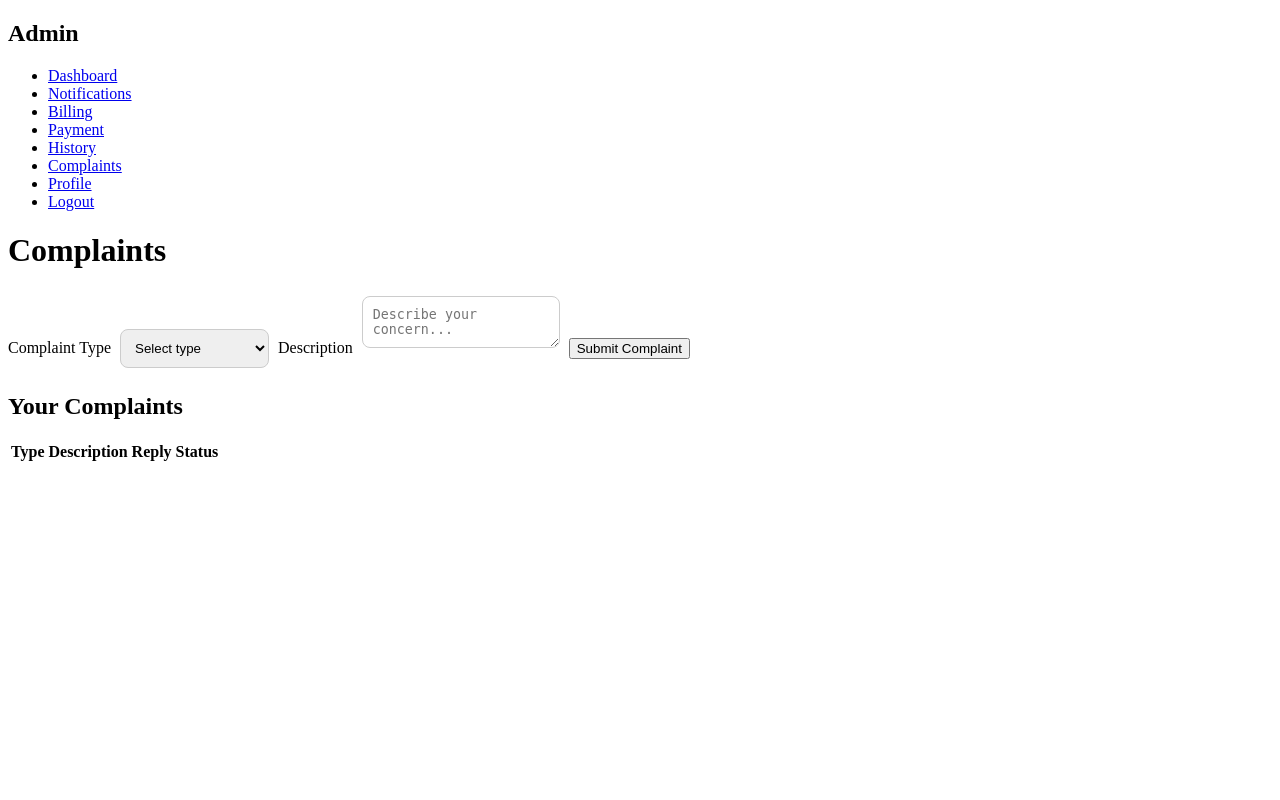
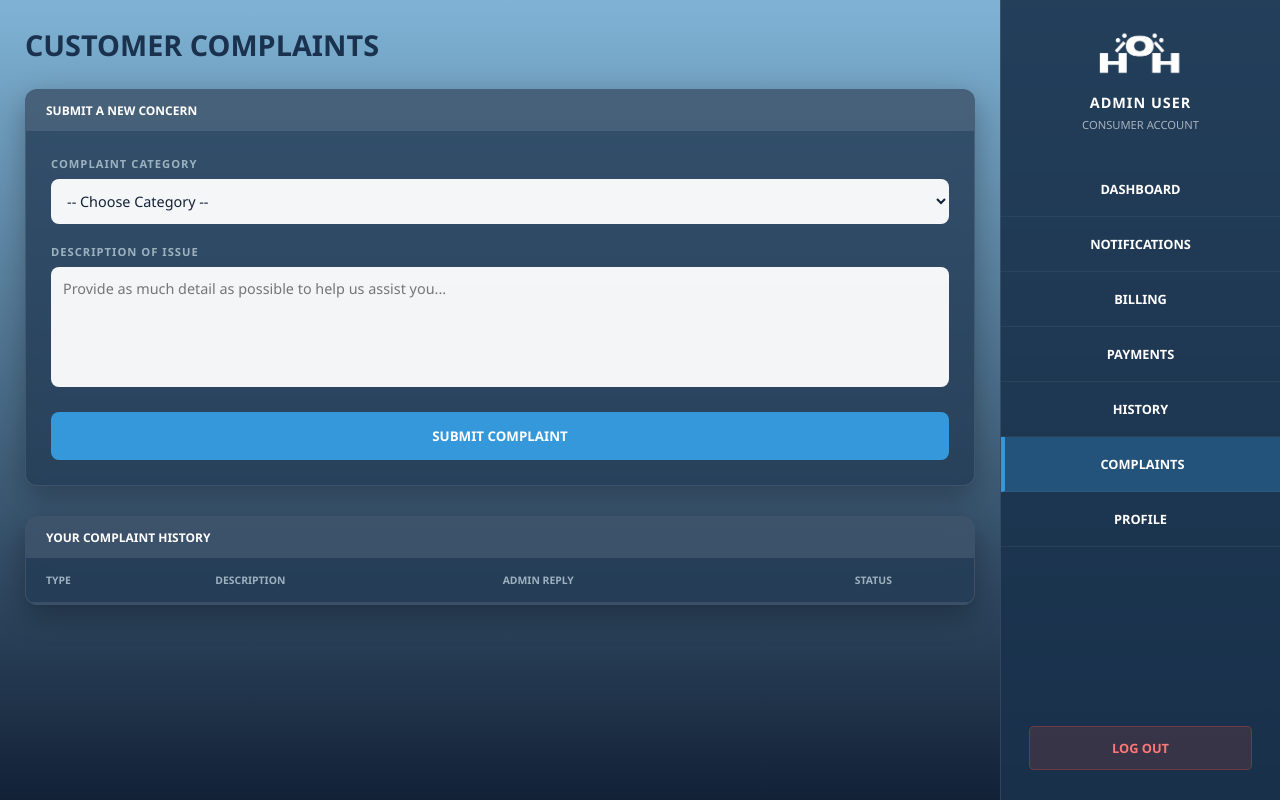
Before and after one commit to Stupidcheesecatmeow/H2O, a PHP site: page /user_complaints.php in a window 1280 px wide. Run offline with PHP 8.4, Linux system fonts and the light colour scheme; a user stored in the database is signed in; data comes from the database, SQL or seed files in the repository; lists and menus that the app fills with data are empty.

Commit message:
complaints

```diff
--- /dev/null
+++ b/styles/user_complaints.css
@@ -0,0 +1,223 @@
+/* --- UNIVERSAL VARIABLES --- */
+:root {
+    --navy-dark: #122136;
+    --navy-panel: rgba(36, 59, 85, 0.8);
+    --accent-blue: #3498db;
+    --white: #ffffff;
+    --success: #2ecc71;
+    --danger: #e74c3c;
+    --warning: #f1c40f;
+    --blue-light: #9db2bf;
+}
+
+/* --- BASE LAYOUT --- */
+* { box-sizing: border-box; font-family: 'Segoe UI', Arial, sans-serif; }
+
+body {
+    margin: 0;
+    background: linear-gradient(to bottom, #7fb3d5, #122136);
+    background-attachment: fixed;
+    height: 100vh;
+    display: flex; /* Sidebar Right Layout */
+    overflow: hidden;
+    color: white;
+    opacity: 0;
+    transition: opacity 0.3s ease-in-out;
+}
+
+body.fade-in { opacity: 1; }
+
+.main-content {
+    flex: 1;
+    padding: 25px;
+    display: block;
+    overflow-y: auto;
+    height: 100vh;
+    color: white;
+}
+
+.header-row h1 {
+    color: #1a324d;
+    margin: 0 0 25px 0;
+    font-size: 1.8rem;
+    font-weight: 800;
+}
+
+/* --- COMPLAINT FORM PANEL --- */
+.glass-panel {
+    background: var(--navy-panel);
+    border-radius: 12px;
+    border: 1px solid rgba(255, 255, 255, 0.1);
+    backdrop-filter: blur(10px);
+    margin-bottom: 30px;
+    overflow: hidden;
+    box-shadow: 0 10px 30px rgba(0,0,0,0.3);
+}
+
+.panel-title-bar {
+    background: rgba(255, 255, 255, 0.1);
+    padding: 12px 20px;
+    font-weight: 800;
+    font-size: 0.75rem;
+    text-transform: uppercase;
+}
+
+.content-area { padding: 25px; }
+
+form label {
+    display: block;
+    font-size: 0.7rem;
+    font-weight: 900;
+    color: var(--blue-light);
+    text-transform: uppercase;
+    margin-bottom: 8px;
+    letter-spacing: 1px;
+}
+
+select, textarea {
+    width: 100%;
+    padding: 12px;
+    border-radius: 8px;
+    border: none;
+    background: rgba(255, 255, 255, 0.95);
+    color: var(--navy-dark);
+    font-size: 0.9rem;
+    margin-bottom: 20px;
+    outline: none;
+}
+
+textarea {
+    height: 120px;
+    resize: none;
+}
+
+.submit-btn {
+    background: var(--accent-blue);
+    color: white;
+    padding: 15px 30px;
+    border: none;
+    border-radius: 8px;
+    font-weight: 800;
+    text-transform: uppercase;
+    cursor: pointer;
+    transition: 0.3s;
+    width: 100%;
+}
+
+.submit-btn:hover {
+    background: #2980b9;
+    transform: translateY(-2px);
+}
+
+/* --- DATA TABLE --- */
+.data-table {
+    width: 100%;
+    border-collapse: collapse;
+}
+
+.data-table th {
+    text-align: left;
+    padding: 15px 20px;
+    font-size: 0.65rem;
+    text-transform: uppercase;
+    color: var(--blue-light);
+    border-bottom: 2px solid rgba(255, 255, 255, 0.1);
+}
+
+.data-table td {
+    padding: 15px 20px;
+    font-size: 0.85rem;
+    border-bottom: 1px solid rgba(255, 255, 255, 0.05);
+}
+
+/* Status Pills */
+.status-pill {
+    padding: 4px 10px;
+    border-radius: 20px;
+    font-size: 0.65rem;
+    font-weight: 800;
+    text-transform: uppercase;
+}
+.resolved { background: rgba(46, 204, 113, 0.2); color: var(--success); }
+.open { background: rgba(241, 196, 15, 0.2); color: var(--warning); }
+.in_progress { background: rgba(52, 152, 219, 0.2); color: var(--accent-blue); }
+
+/* --- SIDEBAR RIGHT --- */
+.sidebar-right {
+    width: 280px;
+    background-color: rgba(26, 50, 77, 0.9);
+    height: 100vh;
+    display: flex;
+    flex-direction: column;
+    align-items: center;
+    padding-top: 30px;
+    border-left: 1px solid rgba(255,255,255,0.1);
+}
+
+.side-logo { width: 100px; margin-bottom: 10px; }
+
+.agent-info {
+    color: white;
+    text-align: center;
+    margin-bottom: 30px;
+}
+
+.agent-info h3 {
+    margin: 5px 0;
+    font-size: 0.9rem;
+    letter-spacing: 1px;
+}
+
+.agent-info p {
+    margin: 0;
+    font-size: 0.7rem;
+    opacity: 0.6;
+    text-transform: uppercase;
+}
+
+.nav-menu { width: 100%; }
+
+.nav-item {
+    display: block;
+    width: 100%;
+    padding: 18px;
+    text-decoration: none;
+    color: white;
+    text-align: center;
+    font-weight: bold;
+    font-size: 0.8rem;
+    border-bottom: 1px solid rgba(255,255,255,0.05);
+    transition: 0.3s;
+}
+
+.nav-item:hover,
+.nav-item.active {
+    background-color: rgba(52, 152, 219, 0.3);
+    border-left: 4px solid var(--accent-blue);
+}
+
+/* FOOTER */
+.sidebar-footer {
+    margin-top: auto;
+    padding-bottom: 30px;
+    width: 80%;
+}
+
+.logout-btn-container {
+    display: block;
+    text-decoration: none;
+    background: rgba(231, 76, 60, 0.15);
+    color: #ff7675;
+    text-align: center;
+    padding: 12px;
+    border-radius: 5px;
+    font-weight: bold;
+    font-size: 0.8rem;
+    border: 1px solid rgba(231, 76, 60, 0.3);
+    transition: 0.3s;
+}
+
+.logout-btn-container:hover {
+    background: var(--danger);
+    color: white;
+}
--- a/user_billing.php
+++ b/user_billing.php
@@ -105,6 +105,7 @@ ORDER BY i.created_at DESC
             <a href="user_billing.php" class="nav-item active">BILLING</a>
             <a href="user_payments.php" class="nav-item">PAYMENTS</a>
             <a href="user_history.php" class="nav-item">HISTORY</a>
+            <a href="user_complaints.php" class="nav-item">COMPLAINTS</a>
             <a href="profile.php" class="nav-item">PROFILE</a>
         </nav>
 
--- a/user_complaints.php
+++ b/user_complaints.php
@@ -64,39 +64,27 @@ $complaints = $conn->query("
 ?>
 
 <!DOCTYPE html>
-<html>
+<html lang="en">
 <head>
+    <meta charset="UTF-8">
     <title>H.O.H Complaints</title>
-    <link rel="stylesheet" href="styles/dashboard.css">
+    <link rel="stylesheet" href="styles/user_complaints.css">
 </head>
-<body>
+<body id="mainBody">
 
-    <div class="layout">
-
-        <div class="sidebar">
-            <h2><?php echo $user['first_name']; ?></h2>
-            <ul>
-                <li><a href="user_dashboard.php">Dashboard</a></li>
-                <li><a href="user_notifications.php">Notifications</a></li>
-                <li><a href="user_billing.php">Billing</a></li>
-                <li><a href="user_payments.php">Payment</a></li>
-                <li><a href="user_history.php">History</a></li>
-                <li><a href="user_complaints.php">Complaints</a></li>
-                <li><a href="profile.php">Profile</a></li>
-                <li><a href="logout.php">Logout</a></li>
-            </ul>
+    <div class="main-content">
+        <div class="header-row">
+            <h1>CUSTOMER COMPLAINTS</h1>
         </div>
 
-        <div class="main">
-
-            <h1>Complaints</h1>
-
-            <div class="table-box">
+        <!-- NEW COMPLAINT FORM -->
+        <div class="glass-panel">
+            <div class="panel-title-bar">Submit a New Concern</div>
+            <div class="content-area">
                 <form method="POST" action="user_complaints.php">
-
-                    <label>Complaint Type</label>
+                    <label>Complaint Category</label>
                     <select name="complaint_type" required>
-                        <option value="">Select type</option>
+                        <option value="">-- Choose Category --</option>
                         <option value="Billing Concern">Billing Concern</option>
                         <option value="Water Interruption">Water Interruption</option>
                         <option value="Meter Problem">Meter Problem</option>
@@ -104,37 +92,77 @@ $complaints = $conn->query("
                         <option value="Others">Others</option>
                     </select>
 
-                    <label>Description</label>
-                    <textarea name="description" placeholder="Describe your concern..." required></textarea>
+                    <label>Description of Issue</label>
+                    <textarea name="description" placeholder="Provide as much detail as possible to help us assist you..." required></textarea>
 
-                    <button type="submit" name="submit_complaint">Submit Complaint</button>
-
+                    <button type="submit" name="submit_complaint" class="submit-btn">SUBMIT COMPLAINT</button>
                 </form>
             </div>
+        </div>
 
-            <h2>Your Complaints</h2>
-
-            <table>
+        <!-- COMPLAINT HISTORY -->
+        <div class="glass-panel">
+            <div class="panel-title-bar">Your Complaint History</div>
+            <div class="table-area">
+                <table class="data-table">
+                    <thead>
                         <tr>
                             <th>Type</th>
                             <th>Description</th>
-                    <th>Reply</th>
-                    <th>Status</th>
+                            <th>Admin Reply</th>
+                            <th style="text-align:center">Status</th>
                         </tr>
-
-                <?php while($c = $complaints->fetch_assoc()): ?>
+                    </thead>
+                    <tbody>
+                        <?php while($c = $complaints->fetch_assoc()):
+                            $status = $c['status'] ?? 'open';
+                        ?>
                         <tr>
-                    <td><?php echo $c['complaint_type'] ?? $c['subject'] ?></td>
-                    <td><?php echo $c['description'] ?? $c['message'] ?></td>
-                    <td><?php echo $c['reply'] ?? "No reply yet"; ?></td>
-                    <td><?php echo $c['status'] ?? "open"; ?></td>
+                            <td><strong><?php echo $c['complaint_type'] ?? $c['subject'] ?></strong></td>
+                            <td><small style="opacity:0.8;"><?php echo $c['description'] ?? $c['message'] ?></small></td>
+                            <td>
+                                <i style="color: var(--accent-blue);">
+                                    <?php echo $c['reply'] ?? "Waiting for response..."; ?>
+                                </i>
+                            </td>
+                            <td style="text-align:center">
+                                <span class="status-pill <?php echo $status; ?>">
+                                    <?php echo strtoupper(str_replace('_', ' ', $status)); ?>
+                                </span>
+                            </td>
                         </tr>
                         <?php endwhile; ?>
-
+                    </tbody>
                 </table>
-
+            </div>
         </div>
     </div>
 
+    <!-- SIDEBAR -->
+    <div class="sidebar-right">
+        <img src="assets/logo_name.png" class="side-logo">
+        <div class="agent-info">
+            <h3><?php echo strtoupper($user['first_name'] . " " . $user['last_name']); ?></h3>
+            <p>CONSUMER ACCOUNT</p>
+        </div>
+
+        <nav class="nav-menu">
+            <a href="user_dashboard.php" class="nav-item">DASHBOARD</a>
+            <a href="user_notifications.php" class="nav-item">NOTIFICATIONS</a>
+            <a href="user_billing.php" class="nav-item">BILLING</a>
+            <a href="user_payments.php" class="nav-item">PAYMENTS</a>
+            <a href="user_history.php" class="nav-item">HISTORY</a>
+            <a href="user_complaints.php" class="nav-item active">COMPLAINTS</a>
+            <a href="profile.php" class="nav-item">PROFILE</a>
+        </nav>
+
+        <div class="sidebar-footer">
+            <a href="logout.php" class="logout-btn-container">LOG OUT</a>
+        </div>
+    </div>
+
+    <script>
+        window.onload = () => { document.body.classList.add('fade-in'); };
+    </script>
 </body>
 </html>
--- a/user_dashboard.php
+++ b/user_dashboard.php
@@ -162,6 +162,7 @@ LIMIT 3
             <a href="user_billing.php" class="nav-item">BILLING</a>
             <a href="user_payments.php" class="nav-item">PAYMENTS</a>
             <a href="user_history.php" class="nav-item">HISTORY</a>
+            <a href="user_complaints.php" class="nav-item">COMPLAINTS</a>
             <a href="profile.php" class="nav-item">PROFILE</a>
         </nav>
 
--- a/user_history.php
+++ b/user_history.php
@@ -128,6 +128,7 @@ $receipts = $conn->query("
             <a href="user_billing.php" class="nav-item">BILLING</a>
             <a href="user_payments.php" class="nav-item">PAYMENT</a>
             <a href="user_history.php" class="nav-item active">HISTORY</a>
+            <a href="user_complaints.php" class="nav-item">COMPLAINTS</a>
             <a href="profile.php" class="nav-item">PROFILE</a>
         </nav>
         <div class="sidebar-footer">
--- a/user_notifications.php
+++ b/user_notifications.php
@@ -163,6 +163,7 @@ if (!$announcements) {
             <a href="user_billing.php" class="nav-item">BILLING</a>
             <a href="user_payments.php" class="nav-item">PAYMENTS</a>
             <a href="user_history.php" class="nav-item">HISTORY</a>
+            <a href="user_complaints.php" class="nav-item">COMPLAINTS</a>
             <a href="profile.php" class="nav-item">PROFILE</a>
         </nav>
         <div class="sidebar-footer">
--- a/user_payments.php
+++ b/user_payments.php
@@ -183,6 +183,7 @@ LIMIT 1
             <a href="user_billing.php" class="nav-item">BILLING</a>
             <a href="user_payments.php" class="nav-item active">PAYMENT</a>
             <a href="user_history.php" class="nav-item">HISTORY</a>
+            <a href="user_complaints.php" class="nav-item">COMPLAINTS</a>
             <a href="profile.php" class="nav-item">PROFILE</a>
         </nav>
         <div class="sidebar-footer">
```
Lines whose indentation alone changed are shown as unchanged.
